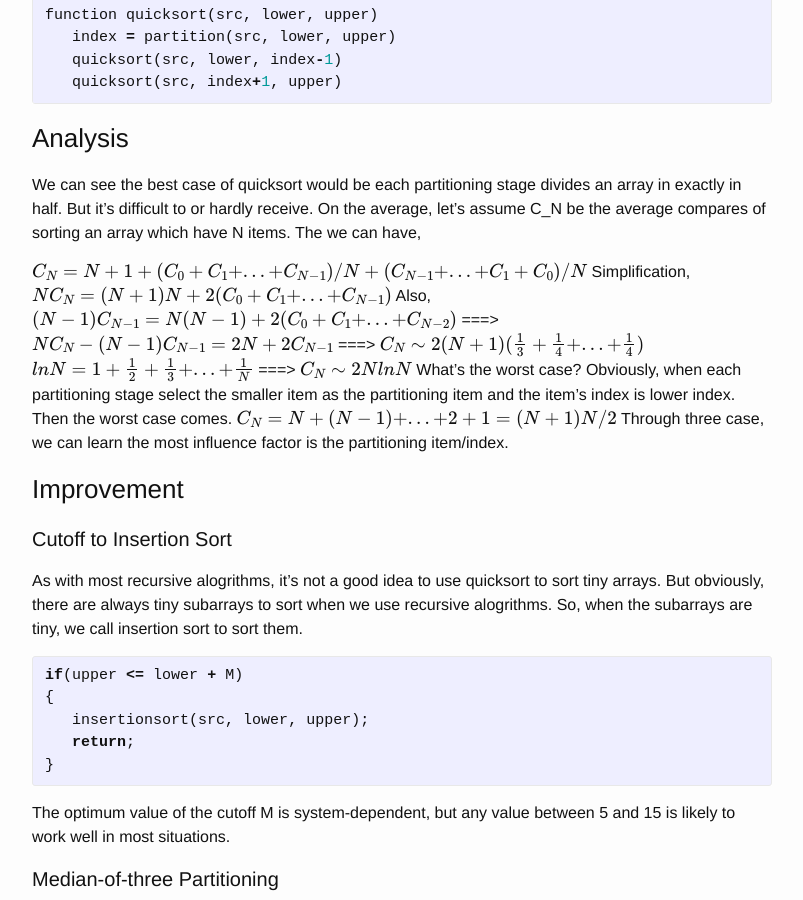
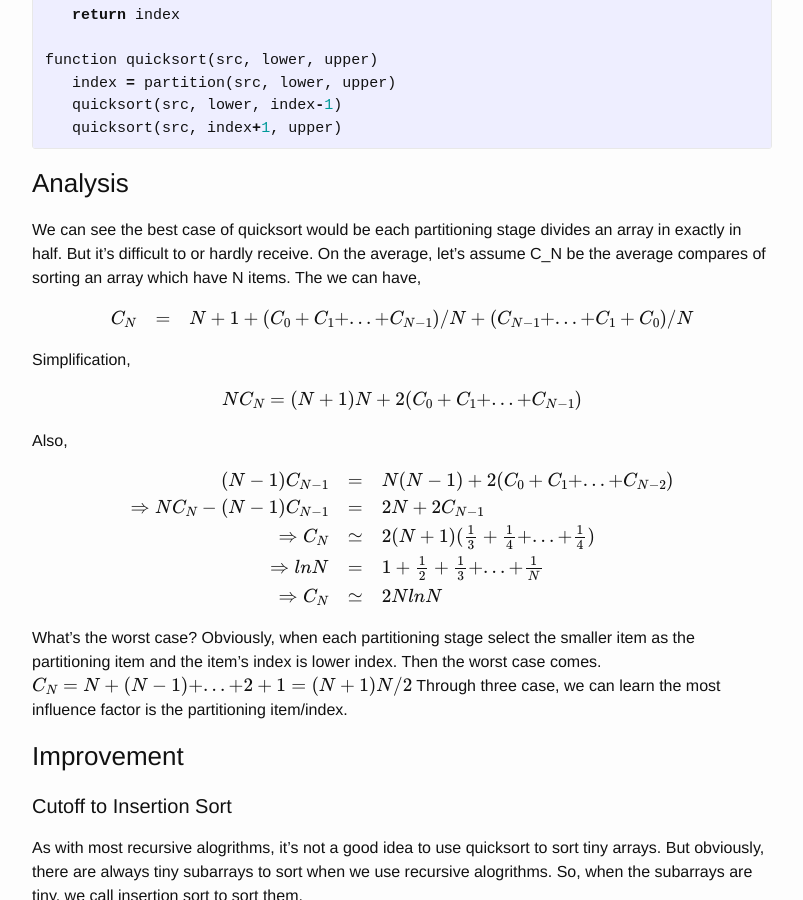
Before and after one commit to Lehyu/Blog, a Jekyll site: the page built from posts/Algorithm/Sort.md, in a window 1280 px wide and 900 px high, scrolled down 3719 px. Shown: the whole window, without its empty margins (238-1041 px from the left). Built offline with Jekyll 4.4.1, drawn with Linux system fonts in a browser that asks for light colours; our own code applies the rules of GitHub Pages for plain Markdown files; formulas are drawn with MathJax 3; some of the changed text lies outside the part shown.

Commit message:
update latex of posts in algorithm category

```diff
--- a/posts/Algorithm/2016-03-26-Sort .md
+++ b/posts/Algorithm/Sort.md
@@ -23,12 +19,14 @@ for i = [0,len)
 {%endhighlight%}
 
 ### Analysis
+
 1.Selection sort uses pow(n,2)/2 compares and n exchanges.
 2.Running time is insensitive to input.No matter the array is in order or not, the running time is direct proportion to pow(n,2)/2.
 
 ## Insertion Sort
 
 ### IDEA
+
 This sorting alogrithm is similar to insert cards.Each time, we treat the front array as a in order items.And when a item is coming, we compare it with the front items, if it is smaller than the item compared,the the item compared move back. Until we find the item that is smaller than the coming item, we inset the coming item after that item.
 (The algorithm that people often use to sort bridge hands is to con-
 sider the cards one at a time, inserting each into its proper place among those already
@@ -37,6 +35,7 @@ space to insert the current item by moving larger items one position to the righ
 inserting the current item into the vacated position)
 
 ### Pseudo Code
+
 {%highlight C++%}
 for i = [1,n)
   key = src[i]
@@ -49,6 +48,7 @@ for i = [1,n)
 {%endhighlight%}
 
 ### Analysis
+
 Unlike the selection sort, the running time of insertion sort depends on the inital order of the item in the input.
 The worst case of insertion sort is pow(n,2)/2 compares and pow(n,2)/2 exchange,but the best case is n-1 compares and no exchange.The worst case and best case can be easily proved.On the average,we can get the formula as fellow:
 
@@ -58,9 +58,11 @@ Insertion sort works well for certain types of nonrandom arrays that often arise
 Insertion sort is an excellent method for partially sorted arrays and is also a fine method for tiny arrays.
 
 ## Shellsort
+
 Shellsort is a sorting alogrithm based on insertion sort.
 
 ### IDEA
+
 In my opinion,shellsort divide the array into **h**th part,first step is to sort each part by using insertion sort,after that,the origin array will become a partially sorted array,then it is suitable for the origin insertion sort to sort it.
 
 ### Pseudo Code
@@ -78,10 +80,12 @@ while h >= 1
 ## MERGESORT
 
 ### IDEA
+
 The most important idea: combining two ordered arrays to make one larger ordered arrays.
 Thus,we have a new question,how can we divide a random-order array into two ordered arrays? We divide each new arrays into two parts util the arrays can't be divide, which only has one elements,and obviously that two arrays which have only one item are an ordered arrays.So, we can slove the problem.
 
 ### Pseudo Code
+
 {%highlight C++%}
 merge(src, lower, mid, upper)
   for i = [lower, upper]
@@ -103,28 +107,42 @@ mergesort(src, lower, upper)
 {%endhighlight%}
 
 ### Analysis
+
 Mergesort is one of the best-known example of *divide-and-conquer* paradigm for efficient alogrithm design.
 Each time combine two arrays to a larger ordered array, the number of compares is larger than or equal to N/2 and smaller than or equal to N(assume that the number of items that two arrays contain is N).
 And T(N) is the running time of mergesort.Then we can have
 
-$$2T(N/2)+N/2 <= T(N) <= 2T(N/2) + N$$
-In particulat, when N = pow(2,n),then we have
-$$T(2^n) = 2T(2^{n-1}) + 2^n$$
-===>$$T(2^n)/2^n = T(2^0)/2^0 + n$$
-===>$$T(N) = T(2^n) = n2^n = Nlog_2N$$
+$$\begin{equation}
+\begin{array}{rcl}
+2T(N/2)+N/2 <= T(N) <= 2T(N/2) + N
+\end{array}
+\end{equation}$$
+
+In particular, when N = pow(2,n),then we have
+
+$$\begin{equation}
+\begin{array}{rcl}
+T(2^n) &=& 2T(2^{n-1}) + 2^n \\
+\Rightarrow T(2^n)/2^n &=& T(2^0)/2^0 + n \\
+\Rightarrow T(N) &=& T(2^n) = n2^n = Nlog_2N
+\end{array}
+\end{equation}$$
 
 ### Improvement
+
 1.Use insertion sort for small subarrays.Insertion sort is faster than mergesort for tinny arrays.
 2.Test whether the array is already in order.Each time call *merge()* test whether *src\[mid\]* is smaller than or equal to *src\[mid+1\]* or not.
 3.Eliminate the copy to the auxiliary array.(I haven't figured out yet)
 4.To make *aux\[\]* array local to *mergesort()*, and pass it as an argument to *merge()*.Because no matter how tiny it is, it will still dominate the running time of mergesort.
 
 ### Summary
+
 Mergesort is an asymptotically optimal compare-based sorting algorithm.
 
 ## QUICKSORT
 
 ### IDEA
+
 1.Select an item to partition an array into two subarrays named *sub_left* and *sub_right*, every item in *sub_left* isn't greater than the partitioning item while every item in *sub_right* isn't less than the partitioning item.
 2.sort *sub_left* and *sub_right*
 Obviously, for *sub_left* and *sub_right* we can handle them just like their parent array.
@@ -143,20 +161,35 @@ function quicksort(src, lower, upper)
 {%endhighlight %}
 
 ### Analysis
+
 We can see the best case of quicksort would be each partitioning stage divides an array in exactly in half. But it's difficult to or hardly receive. On the average, let's assume C_N be the average compares of sorting an array which have N items. The we can have,
 
-$$C_N = N+1+(C_0+C_1+...+C_{N-1})/N + (C_{N-1}+...+C_1+C_0)/N$$
+$$\begin{equation}
+\begin{array}{rcl}
+C_N &=& N+1+(C_0+C_1+...+C_{N-1})/N + (C_{N-1}+...+C_1+C_0)/N \\
+\end{array}
+\end{equation}$$
+
 Simplification,
-$$NC_N = (N+1)N + 2(C_0+C_1+...+C_{N-1})$$
+
+$$\begin{equation}
+\begin{array}{rcl}
+NC_N = (N+1)N + 2(C_0+C_1+...+C_{N-1})
+\end{array}
+\end{equation}$$
+
 Also,
-$$(N-1)C_{N-1} = N(N-1) + 2(C_0+C_1+...+C_{N-2})$$
-===>
-$$NC_N - (N-1)C_{N-1} = 2N + 2C_{N-1}$$
-===>
-$$C_N \sim 2(N+1)(\frac{1}{3}+\frac{1}{4}+...+\frac{1}{4})$$
-$$lnN = 1+\frac{1}{2}+\frac{1}{3}+...+\frac{1}{N}$$
-===>
-$$C_N \sim 2NlnN$$
+
+$$\begin{equation}
+\begin{array}{rcl}
+(N-1)C_{N-1} &=& N(N-1) + 2(C_0+C_1+...+C_{N-2}) \\
+\Rightarrow NC_N - (N-1)C_{N-1} &=& 2N + 2C_{N-1} \\
+\Rightarrow C_N &\simeq& 2(N+1)(\frac{1}{3}+\frac{1}{4}+...+\frac{1}{4}) \\
+\Rightarrow lnN &=& 1+\frac{1}{2}+\frac{1}{3}+...+\frac{1}{N} \\
+\Rightarrow C_N &\simeq& 2NlnN
+\end{array}
+\end{equation}$$
+
 What's the worst case? Obviously, when each partitioning stage select the smaller item as the partitioning item and the item's index is lower index. Then the worst case comes.
 $$C_N = N + (N-1)+...+2+1 = (N+1)N/2$$
 Through three case, we can learn the most influence factor is the partitioning item/index.
@@ -164,7 +197,9 @@ Through three case, we can learn the most influence factor is the partitioning i
 ### Improvement
 
 #### Cutoff to Insertion Sort
+
 As with most recursive alogrithms, it's not a good idea to use quicksort to sort tiny arrays. But obviously, there are always tiny subarrays to sort when we use recursive alogrithms. So, when the subarrays are tiny, we call insertion sort to sort them.
+
 {%highlight C++%}
 if(upper <= lower + M)
 {
@@ -172,12 +207,15 @@ if(upper <= lower + M)
    return;
 }
 {%endhighlight%}
+
 The optimum value of the cutoff M is system-dependent, but any value between 5 and 15 is likely to work well in most situations.
 
 #### Median-of-three Partitioning
+
 Median-of-three partitioning means find the median of *src\[lower\],src\[mid\],src\[upper\]* (of course, you can choose other three item). It can eliminate the non randomness in case of avoiding the worst case.
 
 ### TODO Entropy-optimal sorting
 
 ### Summary
+
 In the MERGESORT section, we say "Mergesort is an asymptotically optimal compare-based sorting algorithm". But quicksort is substantially faster than any other sorting method in typical applications. Because Mergesort does not guarantee optimal performance for any given distribution of duplicates.
```
Also changed, not shown: other parts of posts/Algorithm/Sort.md (+2 -6 lines), README.md (+3 -1 lines), posts/Algorithm/BST.md (renamed from posts/Algorithm/2016-03-26-BST.md, +5 -7 lines), posts/Algorithm/index.md (added, +5 -0 lines), posts/Algorithm/设计算法.md (renamed from posts/Algorithm/2015-09-15-设计算法.md, +1 -6 lines).
